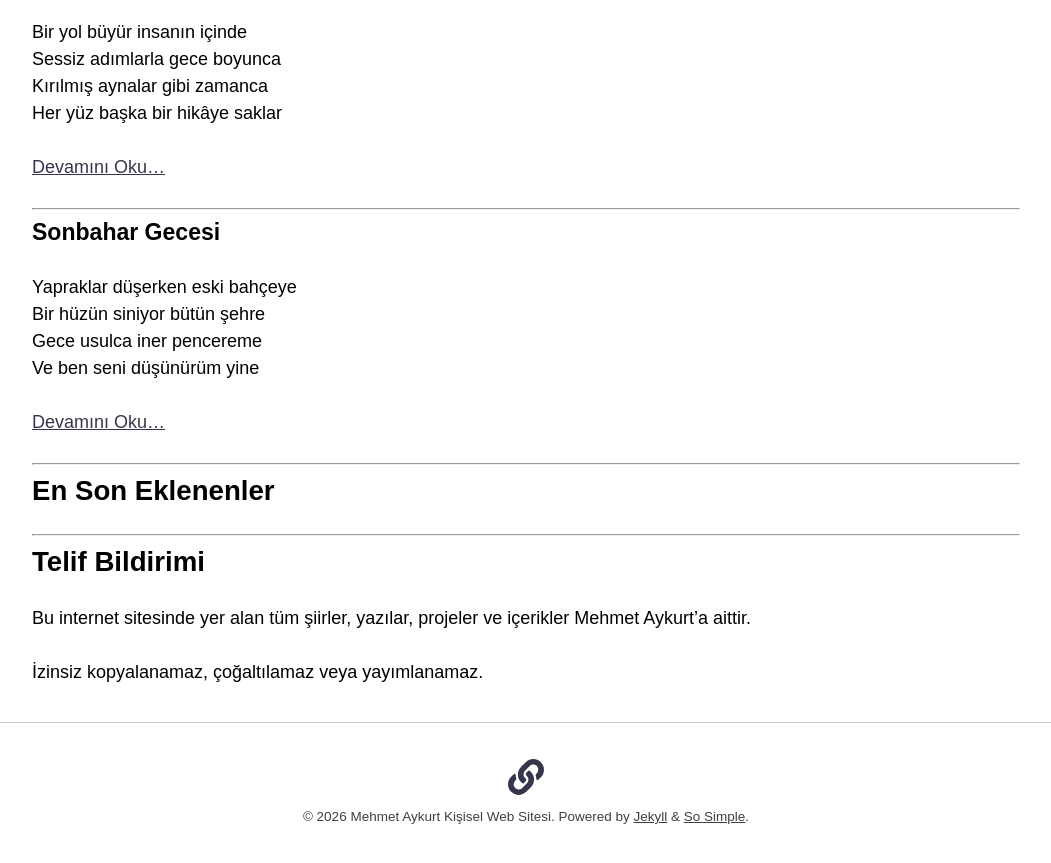
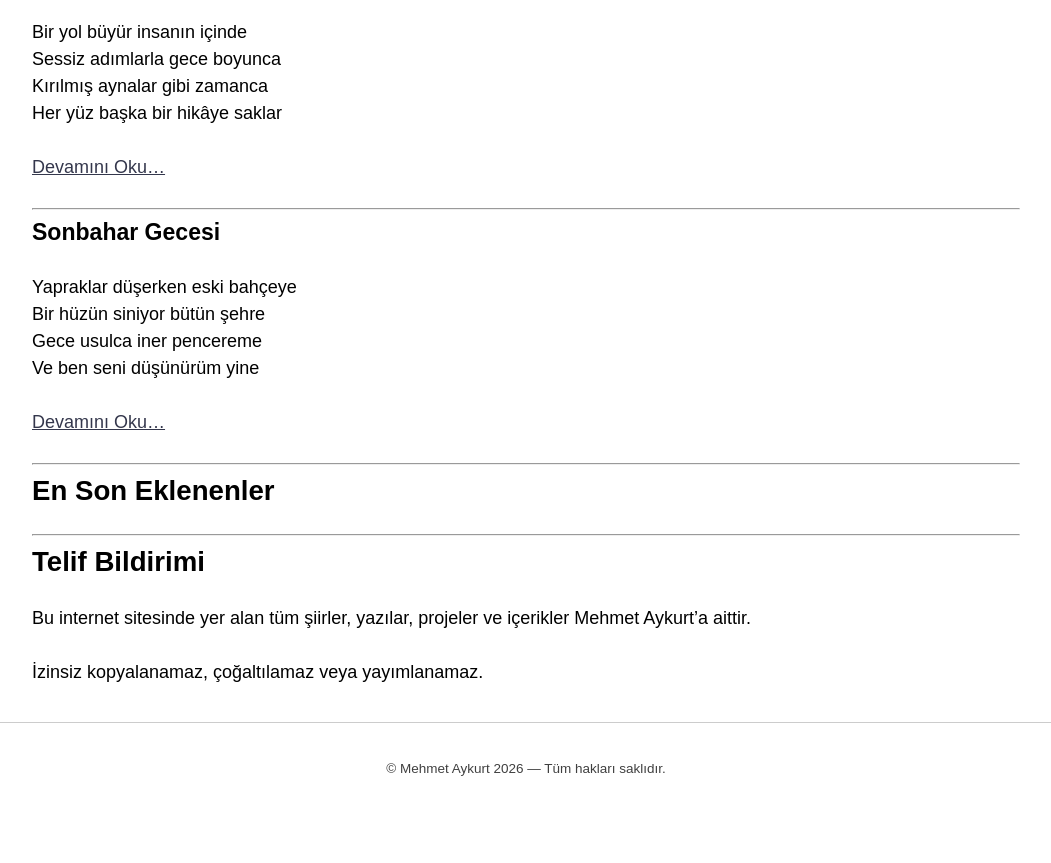
Before and after one commit to MehmetAykurt/mehmetaykurt.github.io, a Jekyll site: the page built from index.md, in a window 1280 px wide and 900 px high, scrolled down 1346 px. Shown: the top 863 px of the window, without its empty margins (114-1165 px from the left). Built offline with Jekyll 4.4.1, drawn with Linux system fonts in a browser that asks for light colours; nearby versions of some CDN libraries.

Commit message:
Clean footer configuration

```diff
--- a/_config.yml
+++ b/_config.yml
@@ -19,12 +19,10 @@ words_per_minute: 200
 
 search_full_content: true
 
+copyright: "© Mehmet Aykurt 2026 — Tüm hakları saklıdır."
+
 plugins:
   - jekyll-feed
   - jekyll-seo-tag
   - jekyll-sitemap
   - jekyll-remote-theme
-
-footer_links:
-  - title: "GitHub"
-    url: "https://github.com/MehmetAykurt"
```
